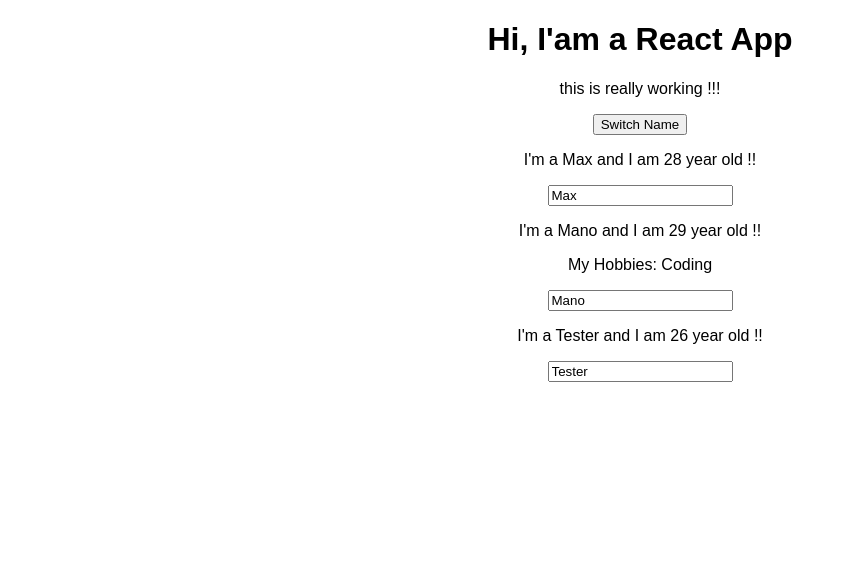
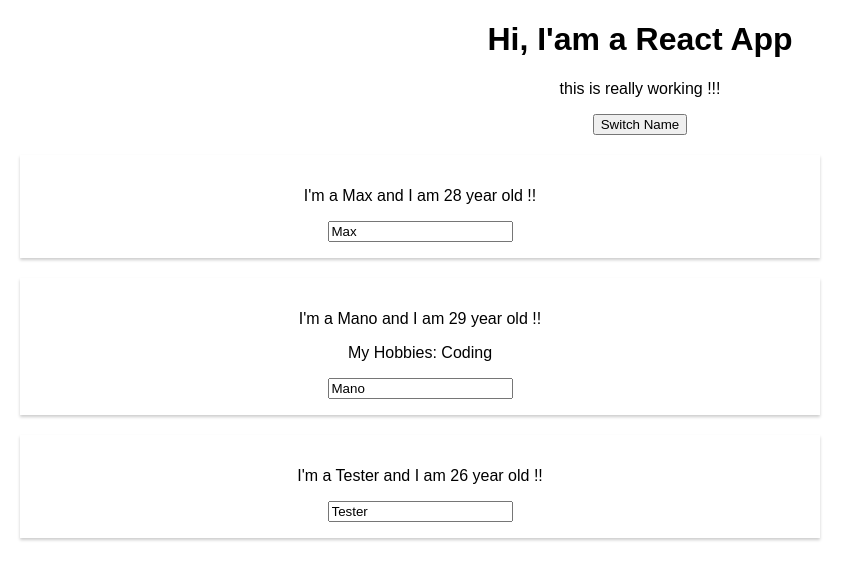
Before and after one commit to kvmanohar/react-complete-guide, a React (Create React App) app: page / in a window 1280 px wide. Shown: the top 580 px of the page, without its empty margins (0-865 px from the left). Built offline with nearby package versions, Linux system fonts and the light colour scheme.

Commit message:
css styling person component

```diff
--- /dev/null
+++ b/src/Person/Person.css
@@ -0,0 +1,8 @@
+.Person {
+	width: 60%;
+	margin: 20px;
+	border: 0px solid #eeeeee;
+	box-shadow: 0 2px 3px #cccccc;
+	padding: 16px;
+	text-align: center;
+}
--- a/src/Person/Person.jsx
+++ b/src/Person/Person.jsx
@@ -1,8 +1,8 @@
 import React from 'react';
-
+import './Person.css';
 const person = (props) => {
 	return (
-		<div>
+		<div className="Person">
 			<p onClick={props.click}>
 				I'm a {props.name} and I am {props.age} year old !!
 			</p>
```
